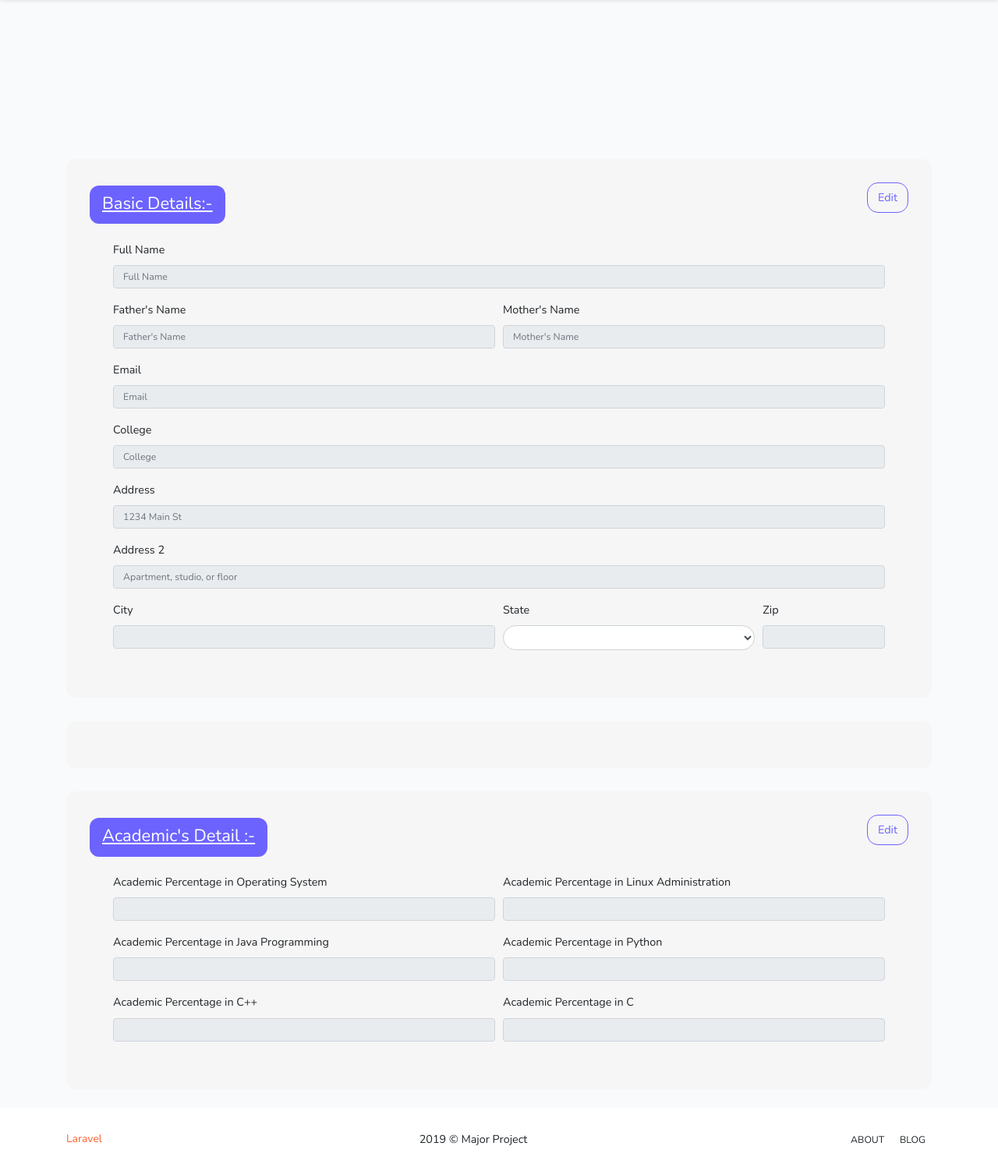
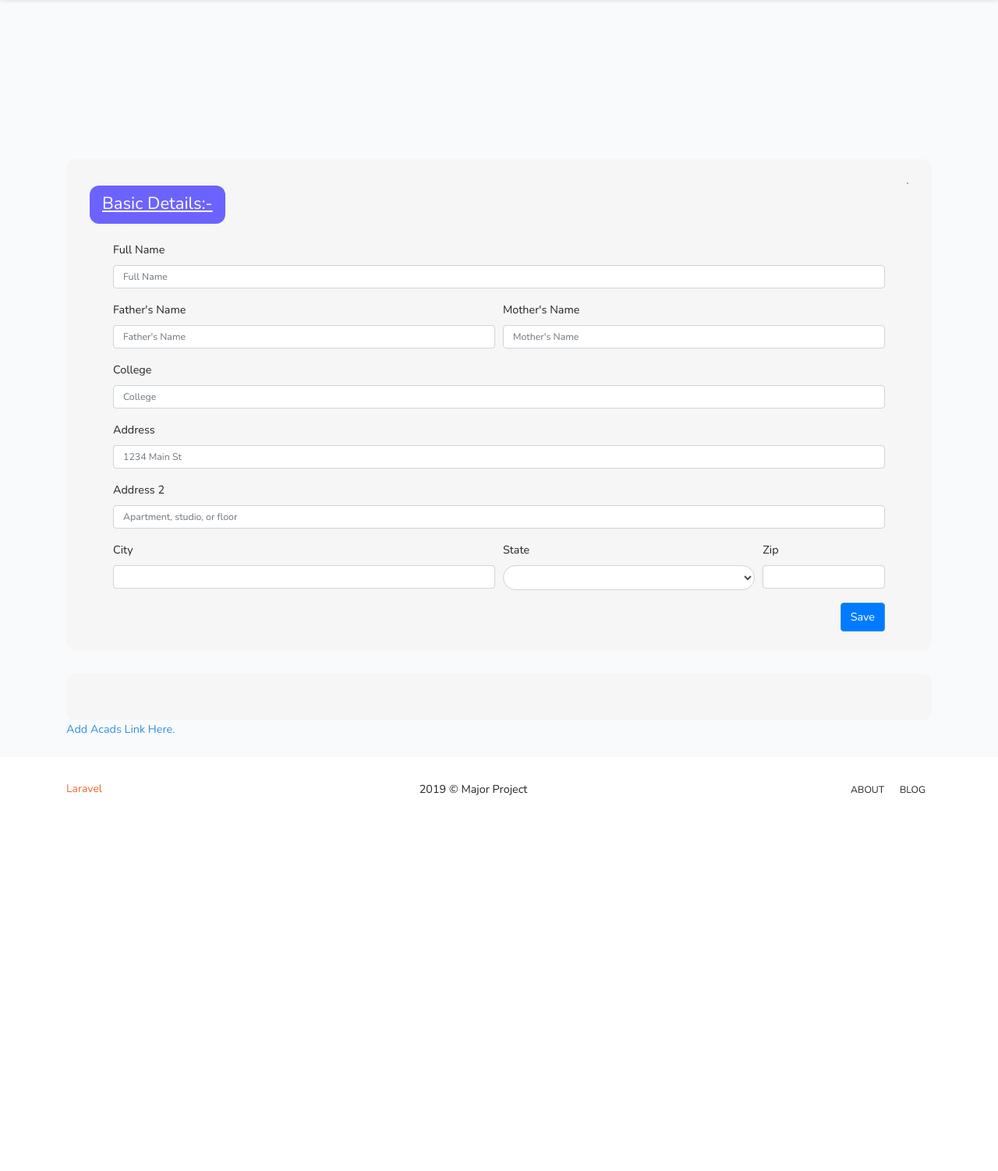
Before and after one commit to ashokseervi114/Job-role-prediction, a Laravel app: template web/xxmajor/resources/views/profiles/profile.blade.php in a window 1280 px wide. Shown: the part 57-1559 px from the top of the page at 78% size. After the commit the page ends 1077 px from the top, so only its background shows below. Run offline with Laravel 8, Linux system fonts and the light colour scheme; the template is opened without the code that fills it, so the values that code supplies are empty; style sheets or scripts are compiled from the project's sources.

Commit message:
Added views

```diff
--- a/web/xxmajor/app/Profile.php
+++ b/web/xxmajor/app/Profile.php
@@ -6,9 +6,12 @@
 
 class Profile extends Model
 {
+	protected $guarded = [];
 
     public function profile()
 		{
 			return $this->belongsTo(User::class, 'user_id');
 		}
+
+
 }
--- a/web/xxmajor/resources/views/profiles/profile.blade.php
+++ b/web/xxmajor/resources/views/profiles/profile.blade.php
@@ -1,7 +1,6 @@
 @extends('layouts.app')
 
 @section('content')
-
 	<div class="container hero-el">
 
 	</div>
@@ -10,14 +9,19 @@
 			<div class="form-header">
 				<div class="form-text">Basic Details:-</div>
 				<div class="edit-update-btn">
-						<a href="#basic-detail-box" class="btn btn-default">Edit <span></span></a>
+					<!--
+					<form method="POST">
+						<btn class="btn btn-default" name="saveUsersDetails">Save <span></span></btn>
+					</form>
+-->
 				</div>
 			</div>
 			<div class="form-container">
-					<form>
+				<form action="/profiles" method="POST">
+					@csrf
 					<div class="form-group">
-							<label for="inputName">Full Name</label>
-							<input type="text" readonly class="form-control" id="inputName" placeholder="Full Name" value="">
+						<label for="fullname">Full Name</label>
+						<input type="text" name="fullname" class="form-control" id="fullname" placeholder="Full Name" value="">
 					</div>
 					<div class="form-row">
 						<!--
@@ -31,45 +35,82 @@
 							</div>
 -->
 						<div class="form-group col-md-6">
-								<label for="inputFather">Father's Name</label>
-								<input type="text" readonly class="form-control" id="inputFather" placeholder="Father's Name" value="">
+							<label for="fathername">Father's Name</label>
+							<input type="text" name="fathername" class="form-control" id="fathername" placeholder="Father's Name" value="">
 						</div>
 						<div class="form-group col-md-6">
-								<label for="inputMother">Mother's Name</label>
-								<input type="text" readonly class="form-control" id="inputMother" placeholder="Mother's Name" value="">
+							<label for="mothername">Mother's Name</label>
+							<input type="text" name="mothername" class="form-control" id="mothername" placeholder="Mother's Name" value="">
+						</div>
+					</div>
+					{{-- <div class="form-group">
+						<label for="inputEmail">Email</label>
+						<input type="email" name="inputEmail" class="form-control" id="inputEmail" placeholder="Email" value="">
+					</div> --}}
+					<div class="form-group">
+						<label for="college">College</label>
+						<input type="text" name="college" class="form-control" id="college" placeholder="College" value="">
+					</div>
+					<div class="form-group">
+						<label for="address_line_one">Address</label>
+						<input type="text" name="address_line_one" class="form-control" id="address_line_one" placeholder="1234 Main St" value="">
+					</div>
+					<div class="form-group">
+						<label for="address_line_two">Address 2</label>
+						<input type="text" name="address_line_two" class="form-control" id="address_line_two" placeholder="Apartment, studio, or floor" value="">
+					</div>
+					<div class="form-row">
+						<div class="form-group col-md-6">
+							<label for="address_city">City</label>
+							<input type="text" name="address_city" class="form-control" id="address_city" value="">
+						</div>
+						<div class="form-group col-md-4">
+							<label for="address_state">State</label>
+							<select id="address_state" name="address_state" class="form-control">
+								<option selected value=""></option>
+								<option>...</option>
+								<option value="Andhra Pradesh">Andhra Pradesh</option>
+								<option value="Arunachal Pradesh">Arunachal Pradesh</option>
+								<option value="Assam">Assam</option>
+								<option value="Bihar">Bihar</option>
+								<option value="Chhattisgarh">Chhattisgarh</option>
+								<option value="Dadra and Nagar Haveli">Dadra and Nagar Haveli</option>
+								<option value="Daman and Diu">Daman and Diu</option>
+								<option value="Delhi">Delhi</option>
+								<option value="Goa">Goa</option>
+								<option value="Gujarat">Gujarat</option>
+								<option value="Haryana">Haryana</option>
+								<option value="Himachal Pradesh">Himachal Pradesh</option>
+								<option value="Jammu and Kashmir">Jammu and Kashmir</option>
+								<option value="Jharkhand">Jharkhand</option>
+								<option value="Karnataka">Karnataka</option>
+								<option value="Kerala">Kerala</option>
+								<option value="Madhya Pradesh">Madhya Pradesh</option>
+								<option value="Maharashtra">Maharashtra</option>
+								<option value="Manipur">Manipur</option>
+								<option value="Meghalaya">Meghalaya</option>
+								<option value="Mizoram">Mizoram</option>
+								<option value="Nagaland">Nagaland</option>
+								<option value="Orissa">Orissa</option>
+								<option value="Puducherry">Puducherry</option>
+								<option value="Punjab">Punjab</option>
+								<option value="Rajasthan"> Rajasthan</option>
+								<option value="xtsss">Sikkim</option>
+								<option value="Tamil Nadu">Tamil Nadu</option>
+								<option value="Telangana">Telangana</option>
+								<option value="Tripura">Tripura</option>
+								<option value="Uttar Pradesh">Uttar Pradesh</option>
+								<option value="Uttarakhand">Uttarakhand</option>
+								<option value="West Bengal">West Bengal</option>
+							</select>
+						</div>
+						<div class="form-group col-md-2">
+							<label for="address_zip">Zip</label>
+							<input type="text" name="address_zip" class="form-control" id="address_zip" value="">
 						</div>
 					</div>
 					<div class="form-group">
-							<label for="inputEmail">Email</label>
-							<input type="email" readonly class="form-control" id="inputEmail" placeholder="Email"  value="">
-						</div>
-						<div class="form-group">
-							<label for="inputCollege">College</label>
-							<input type="text" readonly class="form-control" id="inputCollege" placeholder="College" value="">
-						</div>
-						<div class="form-group">
-							<label for="inputAddress">Address</label>
-							<input type="text" readonly class="form-control" id="inputAddress" placeholder="1234 Main St" value="">
-						</div>
-						<div class="form-group">
-							<label for="inputAddress2">Address 2</label>
-							<input type="text" readonly class="form-control" id="inputAddress2" placeholder="Apartment, studio, or floor" value="">
-						</div>
-						<div class="form-row">
-							<div class="form-group col-md-6">
-								<label for="inputCity">City</label>
-								<input type="text" readonly class="form-control" id="inputCity" value="">
-							</div>
-							<div class="form-group col-md-4">
-								<label for="inputState">State</label>
-								<select id="inputState" class="form-control">
-									<option value=""></option>
-								</select>
-							</div>
-							<div class="form-group col-md-2">
-								<label for="inputZip">Zip</label>
-								<input type="text" readonly class="form-control" id="inputZip" value="">
-							</div>
+						<button type="submit" name="saveUsersDetails" class="btn btn-primary rbtn-primary float-right">Save</button>
 					</div>
 				</form>
 			</div>
@@ -78,47 +119,9 @@
 		<!--			School & College History-->
 		<div class="xx-detail-container"></div>
 		<!--	Academic's Details -->
-			<div class="academic-detail-container" id="academic-detail-box">
-				<div class="form-header">
-					<div class="form-text">Academic's Detail :-</div>
-					<div class="edit-update-btn">
-						<a class="btn btn-default" href="#academic-detail-box">Edit <span></span></a>
-					</div>
-				</div>
-				<div class="form-container">
-					<form>
-						<div class="form-row">
-							<div class="form-group col-md-6">
-								<label for="operatingSystem">Academic Percentage in Operating System</label>
-								<input type="number" readonly class="form-control" id="operatingSystem" placeholder="">
-							</div>
-							<div class="form-group col-md-6">
-								<label for="linuxAd">Academic Percentage in Linux Administration</label>
-								<input type="number" readonly class="form-control" id="linuxAd" placeholder="">
-							</div>
-							<div class="form-group col-md-6">
-								<label for="javaBeginner">Academic Percentage in Java Programming</label>
-								<input type="number" readonly class="form-control" id="linux-ad" placeholder="">
-							</div>
-							<div class="form-group col-md-6">
-								<label for="python">Academic Percentage in Python</label>
-								<input type="number" readonly class="form-control" id="python" placeholder="">
-							</div>
-							<div class="form-group col-md-6">
-								<label for="cpp">Academic Percentage in C++</label>
-								<input type="number" readonly class="form-control" id="cpp" placeholder="">
-							</div>
-							<div class="form-group col-md-6">
-								<label for="progInC">Academic Percentage in C</label>
-								<input type="number" readonly class="form-control" id="progInC" placeholder="">
-							</div>
-						</div>
-					</form>
-				</div>
-			</div>
+		<a href="#AddAcadLinkHere">Add Acads Link Here.</a>
 
 		<!--			Extra Curicullar-->
 
 	</div>
-
 @endsection
--- a/web/xxmajor/routes/web.php
+++ b/web/xxmajor/routes/web.php
@@ -22,6 +22,10 @@
 // });
 Route::get('/', 'HomeController@show')->name('index');
 Route::get('/home', 'HomeController@index')->name('home');
-Route::get('/profile/{user}', 'ProfilesController@show')->name('profile');
+
+// Route::get('/profiles/{user}/detail', 'ProfilesController@index')->name('profile-detail');
+Route::get('/profiles/{user}', 'ProfilesController@index')->name('profile');
 Route::get('/profiles/create', 'ProfilesController@create')->name('profile-create');
-Route::get('/profiles/{user}/detail', 'ProfilesController@index')->name('profile-detail');
+Route::post('/profiles', 'ProfilesController@store');
+Route::get('/profiles/{user}/detail', 'ProfilesController@show')->name('profile-detail');
+Route::get('profiles/{user}/edit', 'ProfilesController@edit');
```
Also changed, not shown: web/xxmajor/app/Http/Controllers/ProfilesController.php (+37 -8 lines), web/xxmajor/resources/views/acads/create.blade.php (added, +46 -0 lines), web/xxmajor/resources/views/profiles/edit.blade.php (added, +129 -0 lines), web/xxmajor/tests/Feature/CreateProfilesTest.php (added, +17 -0 lines), 1 other file. Lines whose indentation alone changed are shown as unchanged.
